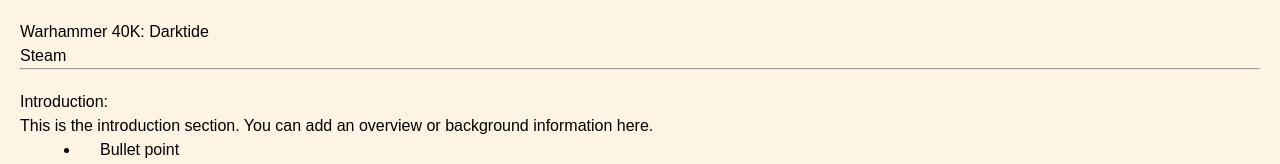
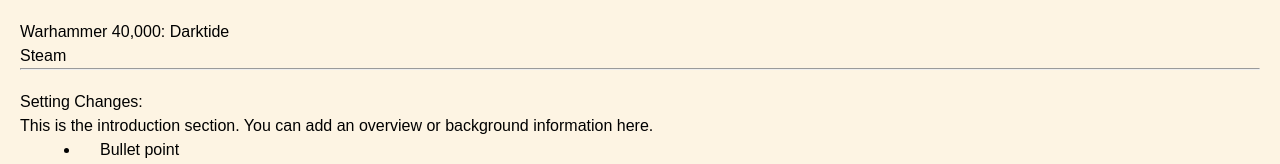
Before and after one commit to EX070694/Darktide, a plain HTML site: page index.html in a window 1280 px wide. Shown: the top 164 px of the page. Drawn offline with Linux system fonts and the light colour scheme.

Commit message:
Update index.html

```diff
--- a/index.html
+++ b/index.html
@@ -3,7 +3,7 @@
 <head>
     <meta charset="UTF-8">
     <meta name="viewport" content="width=device-width, initial-scale=1.0">
-    <title>Chaptered Template</title>
+    <title>Warhammer 40,000: Darktide</title>
     <style>
         /* Reset margin and padding for the whole document */
         * {
@@ -67,12 +67,12 @@
 </head>
 <body>
 
-    <span class="subject">Warhammer 40K: Darktide</span><br>
+    <span class="subject">Warhammer 40,000: Darktide</span><br>
     <span class="subject">Steam</span><br>
     <hr>
 
     <div class="intro">
-        <h1>Introduction:</h1>
+        <h1>Setting Changes:</h1>
         <p>This is the introduction section. You can add an overview or background information here.</p>
         <ul>
             <li>Bullet point</li>
```
